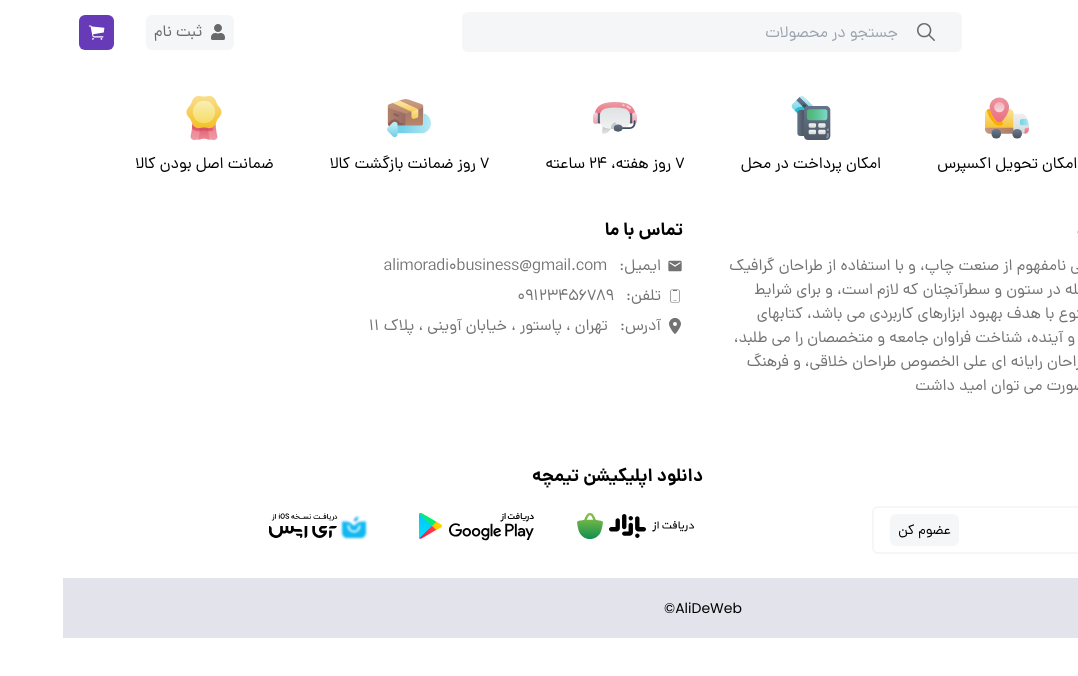
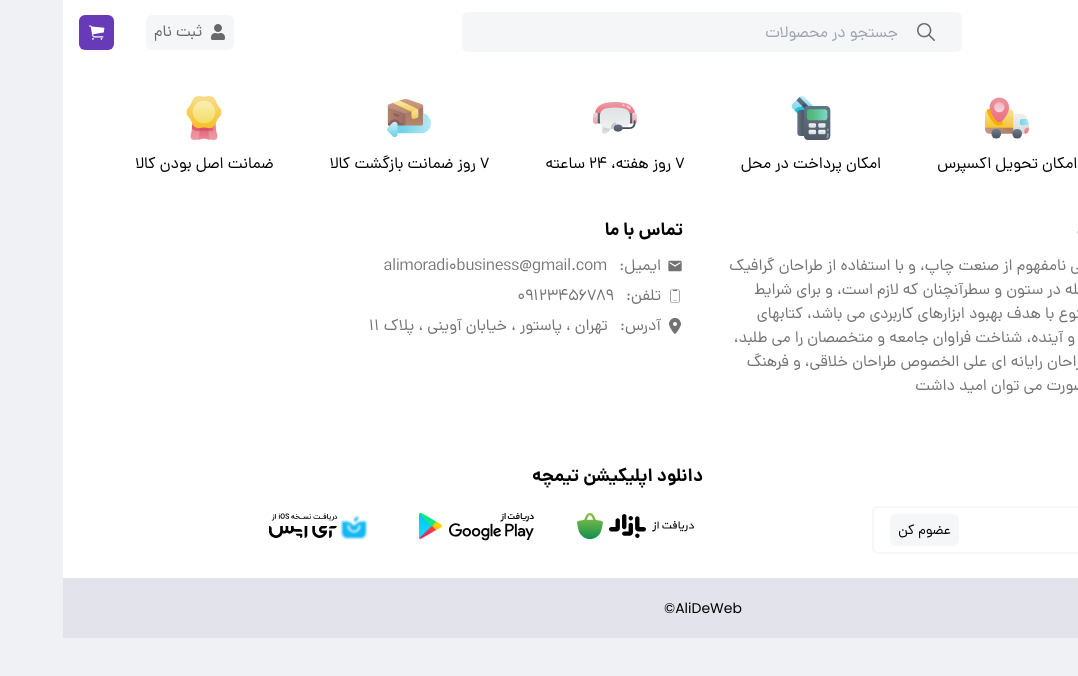
Before and after one commit to AliDeWeb/Online_Shop_reactApp, a React (Vite) app in the folder frontend/: page /home in a window 1280 px wide. Shown: the top 676 px of the page, without its empty margins (202-1280 px from the left). Built offline with nearby package versions, Linux system fonts and the light colour scheme.

Commit message:
body bg changed

```diff
--- a/frontend/src/assets/styles/app.css
+++ b/frontend/src/assets/styles/app.css
@@ -7,3 +7,7 @@
 *::before {
   box-sizing: border-box;
 }
+
+body {
+  background: #eff1f5;
+}
--- a/frontend/src/components/Header/Header.jsx
+++ b/frontend/src/components/Header/Header.jsx
@@ -9,7 +9,7 @@ import { FaUser } from "react-icons/fa";
 
 export default function Header() {
   return (
-    <header className="py-3">
+    <header className="py-3 bg-white">
       <div className="container">
         <div className="flex items-center justify-between flex-wrap gap-5 lg:gap-0 lg:flex-nowrap">
           <div className="order-1 lg:order-1 w-[90px] h-[26px] lg:w-[137px] lg:h-[38px]">
```
